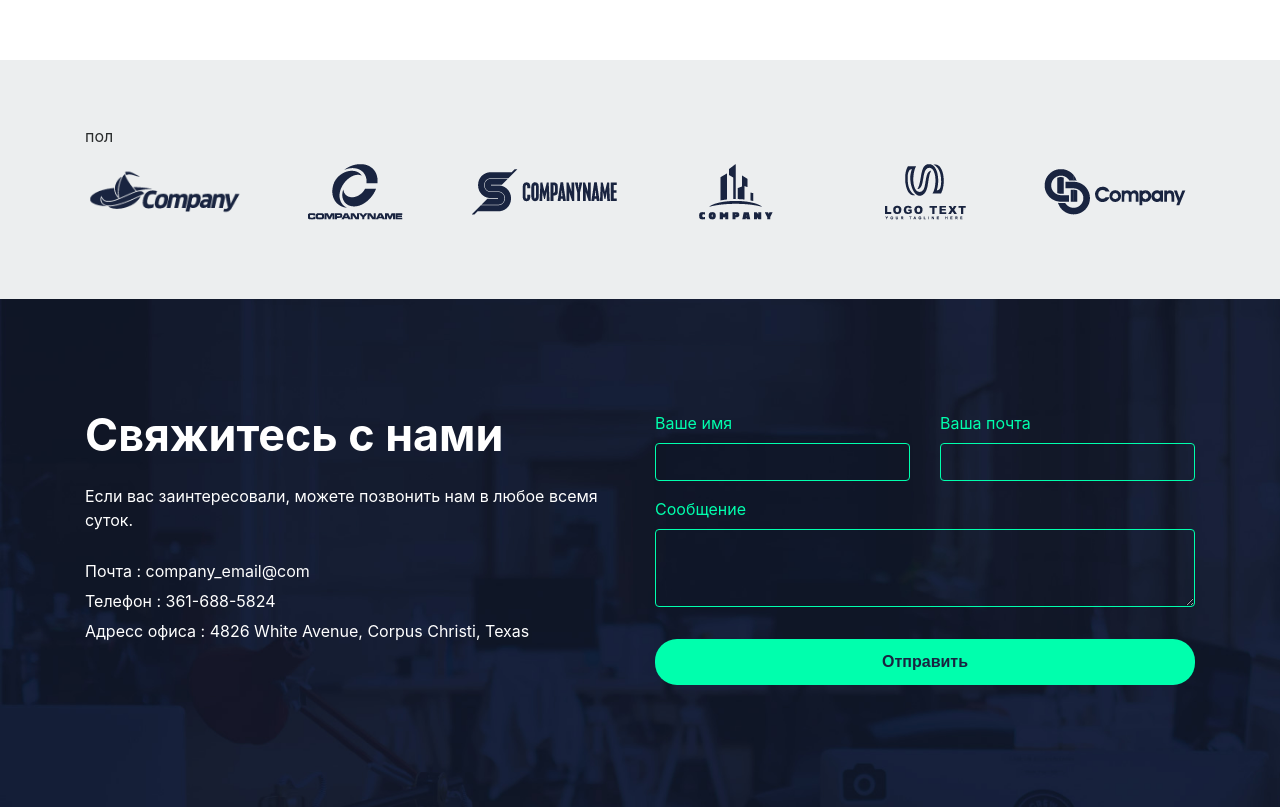
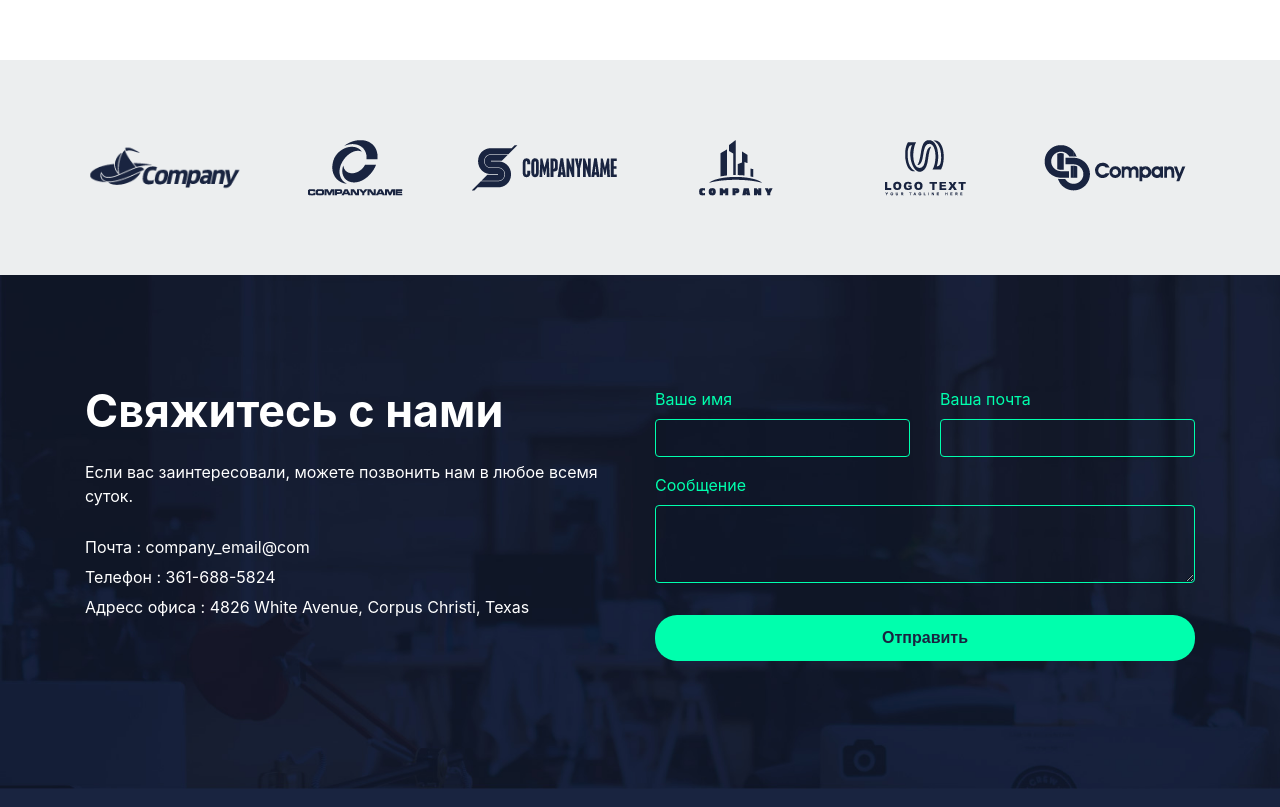
Before and after one commit to justivan337/atlas, a plain HTML site: page index.html in a window 1280 px wide. Shown: the part 2860-3667 px from the top of the page. Drawn offline with Linux system fonts and the light colour scheme.

Commit message:
Update index.html

```diff
--- a/index.html
+++ b/index.html
@@ -141,7 +141,7 @@
     </div>
     <!-- client -->
     <div class="jumbotron jumbotron-fluid">
-        <div class="container">пол
+        <div class="container">
             <div class="row">
                 <div class="col-sm-4 col-md-2 py-2 align-self-center">
                     <img src="img/client-1.png" class="mx-auto d-block">
```
